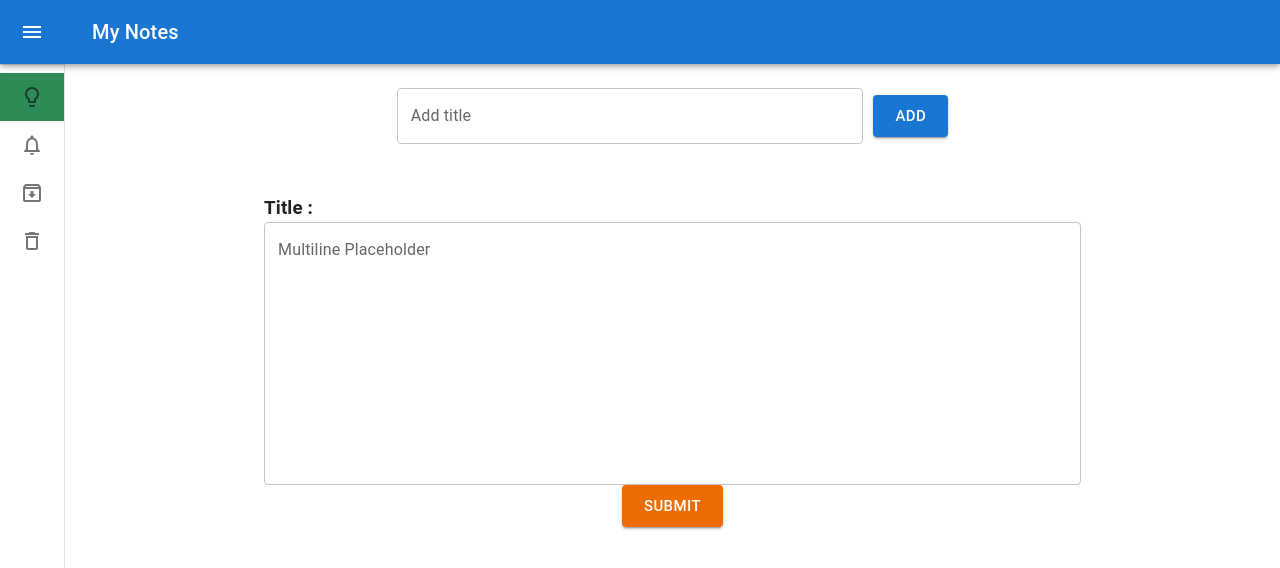
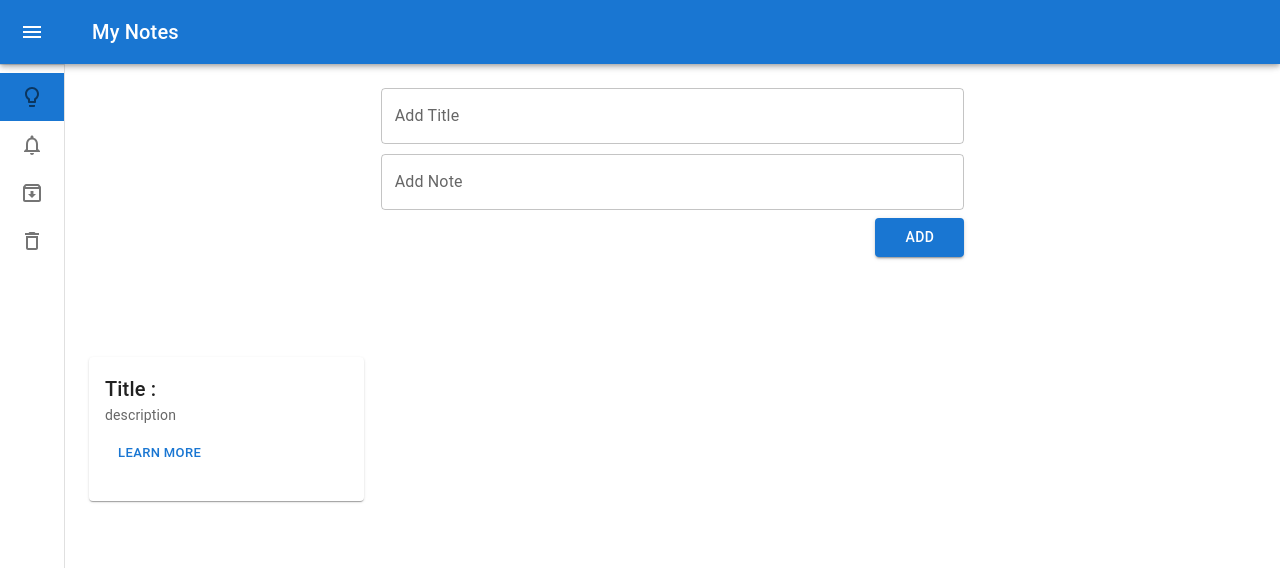
Before and after one commit to SyedZainAnwer/NotePad-With-React, a React (Vite) app: page / in a window 1280 px wide. Shown: the top 568 px of the page. Built offline with nearby package versions, Linux system fonts and the light colour scheme.

Commit message:
added title and reminder section

```diff
--- a/index.html
+++ b/index.html
@@ -4,7 +4,7 @@
     <meta charset="UTF-8" />
     <link rel="icon" type="image/svg+xml" href="/vite.svg" />
     <meta name="viewport" content="width=device-width, initial-scale=1.0" />
-    <title>Vite + React + TS</title>
+    <title>NotePad</title>
   </head>
   <body>
     <div id="root"></div>
--- a/src/App.tsx
+++ b/src/App.tsx
@@ -23,7 +23,7 @@ const pages:routeType[] = [
     id:1
   },
   {
-    path: '/reminders',
+    path: '/reminder',
     component: Reminders,
     id:2
   },
@@ -47,7 +47,7 @@ function App() {
       <Layout>
           <Routes>
             { pages.map((page) => (
-              <Route path={page.path} Component={page.component} />
+              <Route path={page.path} Component={page.component} key={page.id}/>
           ))}
           </Routes>
       </Layout>
--- a/src/components/AddTitle.tsx
+++ b/src/components/AddTitle.tsx
@@ -1,61 +1,102 @@
+import TextField from "@mui/material/TextField";
 import Button from "@mui/material/Button";
-import TextField from "@mui/material/TextField";
+import { Dayjs } from "dayjs";
+import { DemoContainer, DemoItem } from "@mui/x-date-pickers/internals/demo";
+import { AdapterDayjs } from "@mui/x-date-pickers/AdapterDayjs";
+import { LocalizationProvider } from "@mui/x-date-pickers/LocalizationProvider";
+import { DateTimePicker } from "@mui/x-date-pickers/DateTimePicker";
+import { MobileDateTimePicker } from "@mui/x-date-pickers/MobileDateTimePicker";
+import { DesktopDateTimePicker } from "@mui/x-date-pickers/DesktopDateTimePicker";
+import { StaticDateTimePicker } from "@mui/x-date-pickers/StaticDateTimePicker";
 import { useState } from "react";
+import * as dayjs from "dayjs";
 
-const TakeNote = ({ handleTitle }: any) => {
+interface propType {
+  isReminder: boolean;
+}
+
+const TakeNote = ({ isReminder }: propType) => {
+  const [title, setTitle] = useState("");
   const [note, setNote] = useState("");
-  const [updatedNote, setUpdatedNote] = useState(note);
 
-  const handleChange = (e: any) => {
+  const handleTitleChange = (e: any) => {
+    setTitle(e.target.value);
+  };
+
+  const handleNoteChange = (e: any) => {
     setNote(e.target.value);
   };
 
-  // const handleSubmit = () => {
-  //   setUpdatedNote(note);
-  //   setNote('');
-  // };
-
-  const addTitle = (note:string) => {
-    if( note === "" ){
-    // ?do nothing
-    }else{
-        handleTitle(note),
-         setNote("")
-
-      }
-    }
-
+  const handleSubmit = () => {
+    console.log(title, note);
+    setNote("");
+    setTitle("");
+  };
 
   return (
+    <div>
+      <div
+        style={{
+          display: "flex",
+          justifyContent: "center",
+          width: "100%",
+          flexDirection: "column",
+          paddingBottom: "50px",
+          alignItems: "center",
+        }}
+      >
+        <TextField
+          id="outlined-search"
+          label="Add Title"
+          type="search"
+          style={{ width: "50%", marginBottom: "10px" }}
+          value={title}
+          onChange={handleTitleChange}
+        />
+        <TextField
+          id="outlined-multiline-flexible"
+          label="Add Note"
+          multiline
+          maxRows={100}
+          style={{ width: "50%" }}
+          value={note}
+          onChange={handleNoteChange}
+        />
+
+        <div
+          style={{
+            width: "50%",
+            display: "flex",
+          }}
+        >
+          <div>
+
+            {isReminder && (<LocalizationProvider dateAdapter={AdapterDayjs} >
+              <DemoContainer components={["DesktopDateTimePicker"]}>
+                  <DateTimePicker />
+              </DemoContainer>
+            </LocalizationProvider>)}
+          </div>
           <div
             style={{
               width: "100%",
               display: "flex",
-        justifyContent: "center",
-        boxShadow: "box-shadow: rgba(100, 100, 111, 0.2) 0px 7px 29px 0px;",
+              justifyContent: "right",
+              marginTop: "8px",
             }}
           >
-      <TextField
-        id="outlined-helperText"
-        label="Add title"
-        style={{
-          width: "40%",
-          boxShadow: "box-shadow: rgba(100, 100, 111, 0.2) 0px 7px 29px 0px;",
-        }}
-        onChange={handleChange}
-        value={note}
-      />
-      <div
-        className="btn"
-        style={{ display: "flex", alignItems: "center", marginLeft: "10px" }}
-      >
+            <div>
               <Button
                 variant="contained"
-          size="large"
-          onClick={() => addTitle(note)}
+                color="primary"
+                style={{ padding: "7px 30px 7px 30px" }}
+                onClick={handleSubmit}
               >
                 Add
               </Button>
+            </div>
+          </div>
+        </div>
       </div>
     </div>
   );
--- a/src/components/Layout/Layout.tsx
+++ b/src/components/Layout/Layout.tsx
@@ -171,14 +171,15 @@ export default function Layout({ children }: propType) {
                 <List>
                     {navRoutes.map((navRoute, index) => (
                         <ListItem key={navRoute.route} disablePadding sx={{ display: 'block' }}>
-                            <Link to={navRoute.route}>
+                            <Link to={navRoute.route} className="onHover">
                                 <ListItemButton
                                     sx={{
                                         minHeight: 48,
                                         justifyContent: open ? 'initial' : 'center',
                                         px: 2.5,
-                                        background: navRoute.route === location.pathname ? 'seagreen' : 'white'
+                                        background: navRoute.route === location.pathname ? '#1976d2' : 'white'
                                     }}
+                                    className="onHover"
                                 >
                                     <ListItemIcon
                                         sx={{
--- a/src/components/Layout/layout.css
+++ b/src/components/Layout/layout.css
@@ -0,0 +1,4 @@
+.onHover:hover {
+    background-color: #1976d2 !important;
+    color: red !important;
+}
--- /dev/null
+++ b/src/components/savedNotes/SavedNotes.tsx
@@ -0,0 +1,35 @@
+import Box from '@mui/material/Box';
+import Card from '@mui/material/Card';
+import CardActions from '@mui/material/CardActions';
+import CardContent from '@mui/material/CardContent';
+import Button from '@mui/material/Button';
+import Typography from '@mui/material/Typography';
+
+const bull = (
+  <Box
+    component="span"
+    sx={{ display: 'inline-block', mx: '2px', transform: 'scale(0.8)' }}
+  >
+    •
+  </Box>
+);
+
+export default function SavedNotes() {
+  return (
+    // <div style={{display:"flex", justifyContent:"center"}}>
+    <Card sx={{ width: 275 }}>
+      <CardContent>
+        <Typography variant="h6" component="div">
+          Title :
+        </Typography>
+        <Typography sx={{ fontSize: 14 }} color="text.secondary" gutterBottom>
+          description
+        </Typography>
+      <CardActions>
+        <Button size="small">Learn More</Button>
+      </CardActions>
+      </CardContent>
+    </Card>
+    // </div>
+  );
+}
--- /dev/null
+++ b/src/components/savedNotes/index.js
@@ -0,0 +1,2 @@
+import SavedNotes from '../../components/savedNotes/SavedNotes'
+export default SavedNotes;
--- a/src/index.css
+++ b/src/index.css
@@ -5,4 +5,6 @@
 
 li a{
   list-style: none;
+  text-decoration: none;
+  color: black;
 }
--- a/src/pages/Notes/Notes.tsx
+++ b/src/pages/Notes/Notes.tsx
@@ -1,6 +1,7 @@
 import { SetStateAction, useState } from "react"
 import AddNote from "../../components/AddNote"
 import AddTitle from "../../components/AddTitle"
+import SavedNotes from "../../components/savedNotes/SavedNotes"
 import '../Notes/notes.css'
 
 const Notes = () => {
@@ -8,9 +9,10 @@ const Notes = () => {
 
   return (
     <div>
-      <AddTitle handleTitle = {(title: SetStateAction<string>) => setTitle(title) }/>
+      <AddTitle isReminder={false} />
       <div className="add_note">
-      <AddNote title2={title}/>
+      {/* <AddNote title2={title}/> */}
+      <SavedNotes />
       </div>
     </div>
   )
--- a/src/pages/Reminders/Reminders.tsx
+++ b/src/pages/Reminders/Reminders.tsx
@@ -1,7 +1,9 @@
+import AddTitle from '../../components/AddTitle'
+
 const Reminders = () => {
   return (
     <div>
-
+      <AddTitle isReminder={true}/>
     </div>
   )
 }
```
Also changed, not shown: package.json (+6 -2 lines), src/components/savedNotes/SavedNotes.css (added), 1 other file (tests, documents, lock files or other folders). Lines whose indentation alone changed are shown as unchanged.
